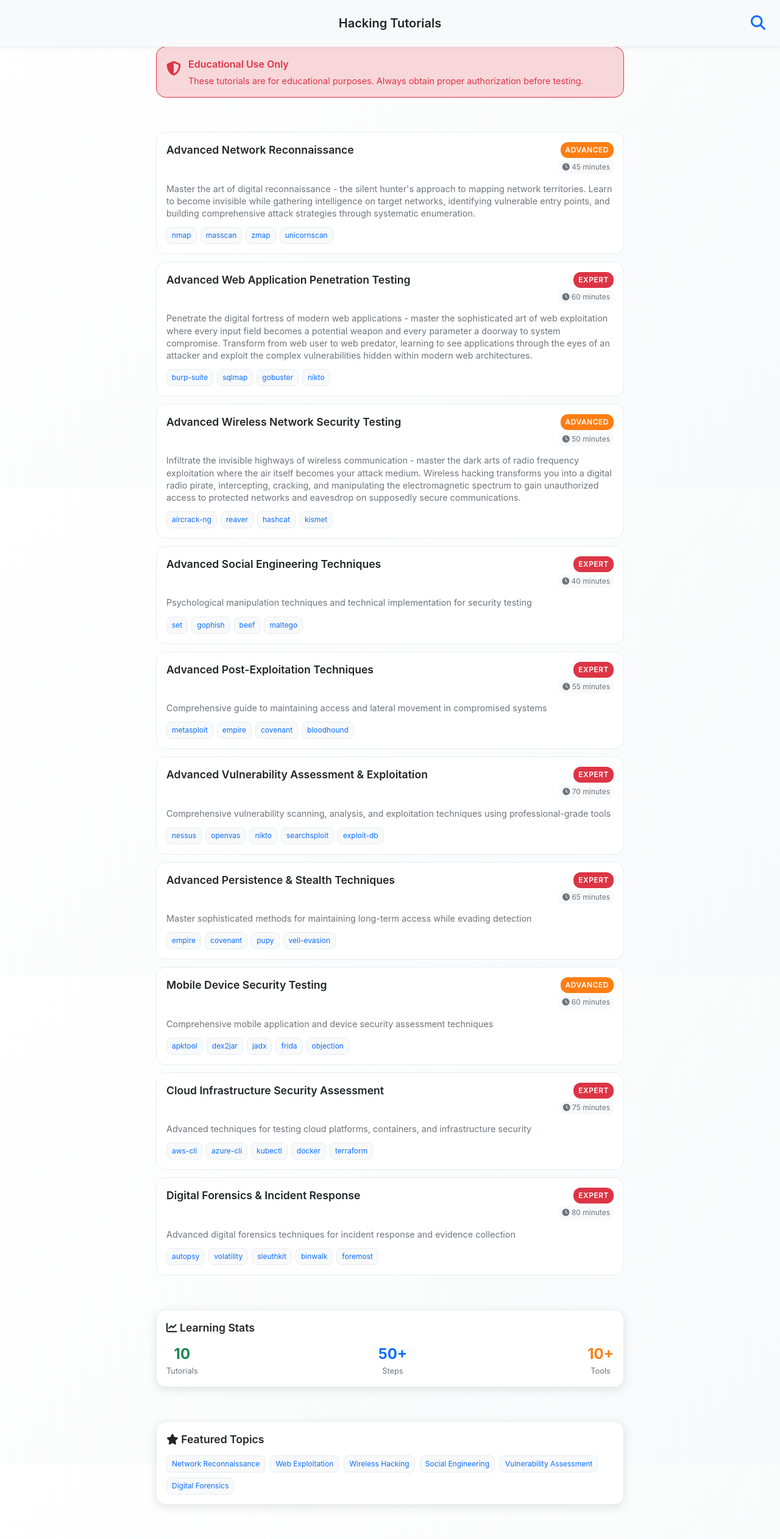
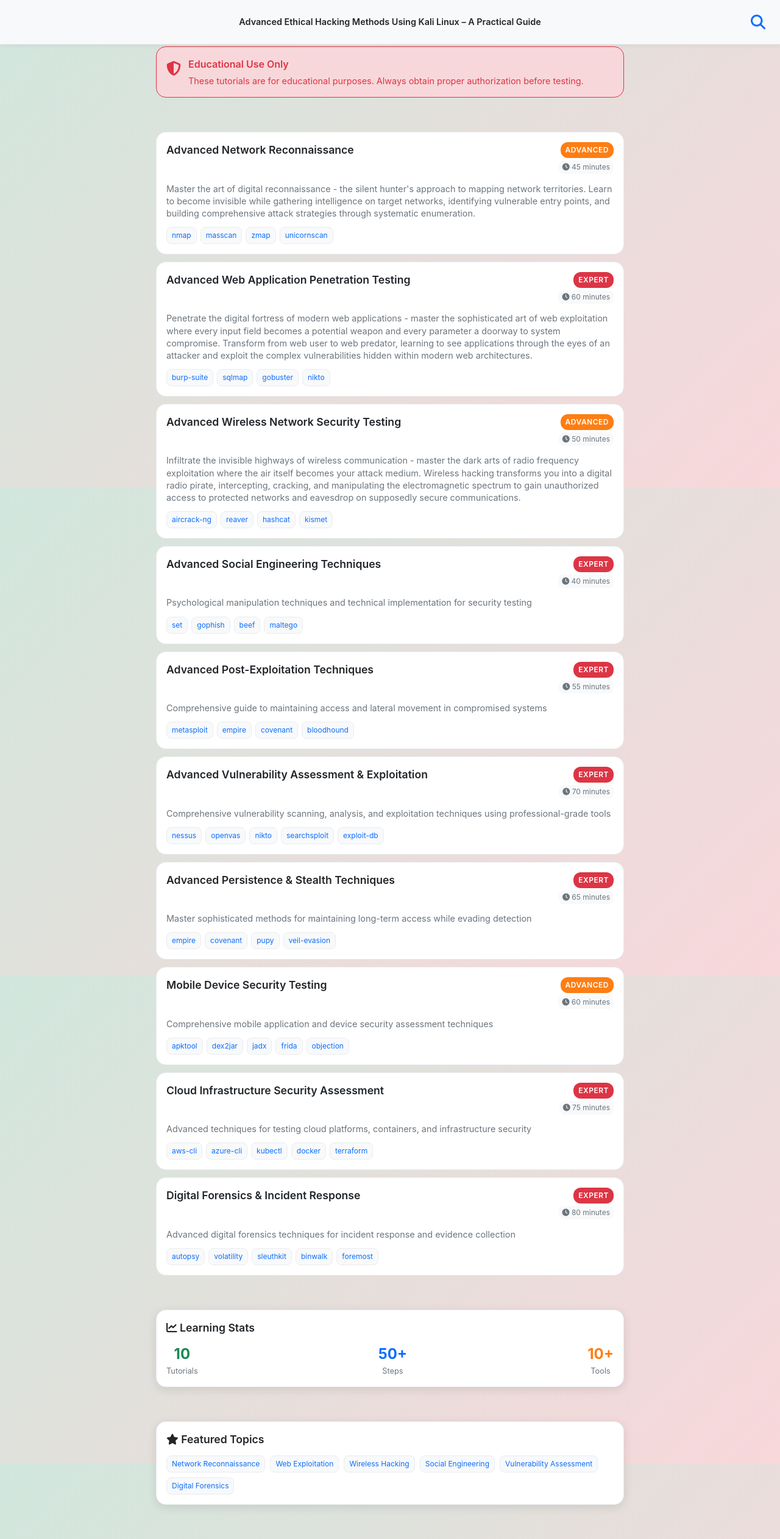
Before and after one commit to julisunkan/ka, a Flask app: page / in a window 1280 px wide. Shown: the whole page at 61% size. Run offline with Flask 3, Linux system fonts and the light colour scheme; some libraries are stand-ins or nearby versions.

Commit message:
Improve site appearance with new colors and navigation for better user experience
Update CSS for background gradient and navigation, modify base HTML for title/home link.

Replit-Commit-Author: Agent
Replit-Commit-Session-Id: 15aa2b48-d09c-494c-9e43-e0445d81dd7c
Replit-Commit-Checkpoint-Type: full_checkpoint
Replit-Commit-Screenshot-Url: https://storage.googleapis.com/screenshot-production-us-central1/a5b42eb2-1724-44b4-8b52-5e0bbf9f44c7/15aa2b48-d09c-494c-9e43-e0445d81dd7c/XMbGxB8

```diff
--- a/static/css/style.css
+++ b/static/css/style.css
@@ -37,7 +37,7 @@ html {
 }
 
 body {
-    background: linear-gradient(135deg, var(--primary-bg) 0%, var(--secondary-bg) 100%);
+    background: linear-gradient(135deg, #d1e7dd 0%, #f8d7da 100%);
     color: var(--text-primary);
     font-family: -apple-system, BlinkMacSystemFont, 'Segoe UI', 'Roboto', sans-serif;
     margin: 0;
@@ -66,12 +66,14 @@ body {
 }
 
 .mobile-header h1 {
-    font-size: 1.25rem;
+    font-size: 0.9rem;
     font-weight: 600;
     margin: 0;
     color: var(--text-primary);
     flex: 1;
     text-align: center;
+    line-height: 1.2;
+    padding: 0 8px;
 }
 
 .mobile-back-btn, .mobile-menu-btn {
@@ -83,6 +85,10 @@ body {
     border-radius: 8px;
     cursor: pointer;
     transition: background 0.2s ease;
+    text-decoration: none;
+    display: flex;
+    align-items: center;
+    justify-content: center;
 }
 
 .mobile-back-btn:hover, .mobile-menu-btn:hover {
@@ -477,6 +483,7 @@ body {
 .nav-item:hover, .nav-item.active {
     color: var(--accent-blue);
     text-decoration: none;
+    background: rgba(13, 110, 253, 0.1);
 }
 
 .nav-icon {
--- a/templates/base.html
+++ b/templates/base.html
@@ -3,13 +3,13 @@
 <head>
     <meta charset="UTF-8">
     <meta name="viewport" content="width=device-width, initial-scale=1.0, user-scalable=no, viewport-fit=cover">
-    <title>{% block title %}Ethical Hacking Tutorials{% endblock %}</title>
+    <title>{% block title %}Advanced Ethical Hacking Methods Using Kali Linux – A Practical Guide{% endblock %}</title>
 
     <!-- PWA Meta Tags -->
     <meta name="theme-color" content="#161b22">
     <meta name="apple-mobile-web-app-capable" content="yes">
     <meta name="apple-mobile-web-app-status-bar-style" content="black-translucent">
-    <meta name="apple-mobile-web-app-title" content="Hacking Tutorials">
+    <meta name="apple-mobile-web-app-title" content="Kali Linux Hacking Guide">
 
     <!-- Font Awesome -->
     <link rel="stylesheet" href="https://cdnjs.cloudflare.com/ajax/libs/font-awesome/6.4.0/css/all.min.css">
@@ -24,14 +24,14 @@
     <!-- Mobile Header -->
     <header class="mobile-header">
         {% if request.endpoint != 'index' %}
-            <button class="mobile-back-btn" onclick="history.back()">
-                <i class="fas fa-arrow-left"></i>
-            </button>
+            <a href="{{ url_for('index') }}" class="mobile-back-btn">
+                <i class="fas fa-home"></i>
+            </a>
         {% else %}
             <div style="width: 40px;"></div>
         {% endif %}
 
-        <h1>{% block header_title %}Hacking Tutorials{% endblock %}</h1>
+        <h1>{% block header_title %}Advanced Ethical Hacking Methods Using Kali Linux – A Practical Guide{% endblock %}</h1>
 
         <button class="mobile-menu-btn" onclick="toggleSearch()">
             <i class="fas fa-search"></i>
--- a/templates/index.html
+++ b/templates/index.html
@@ -1,6 +1,6 @@
 {% extends "base.html" %}
 
-{% block header_title %}Hacking Tutorials{% endblock %}
+{% block header_title %}Advanced Ethical Hacking Methods Using Kali Linux – A Practical Guide{% endblock %}
 
 {% block content %}
 <!-- Welcome Section -->
```
